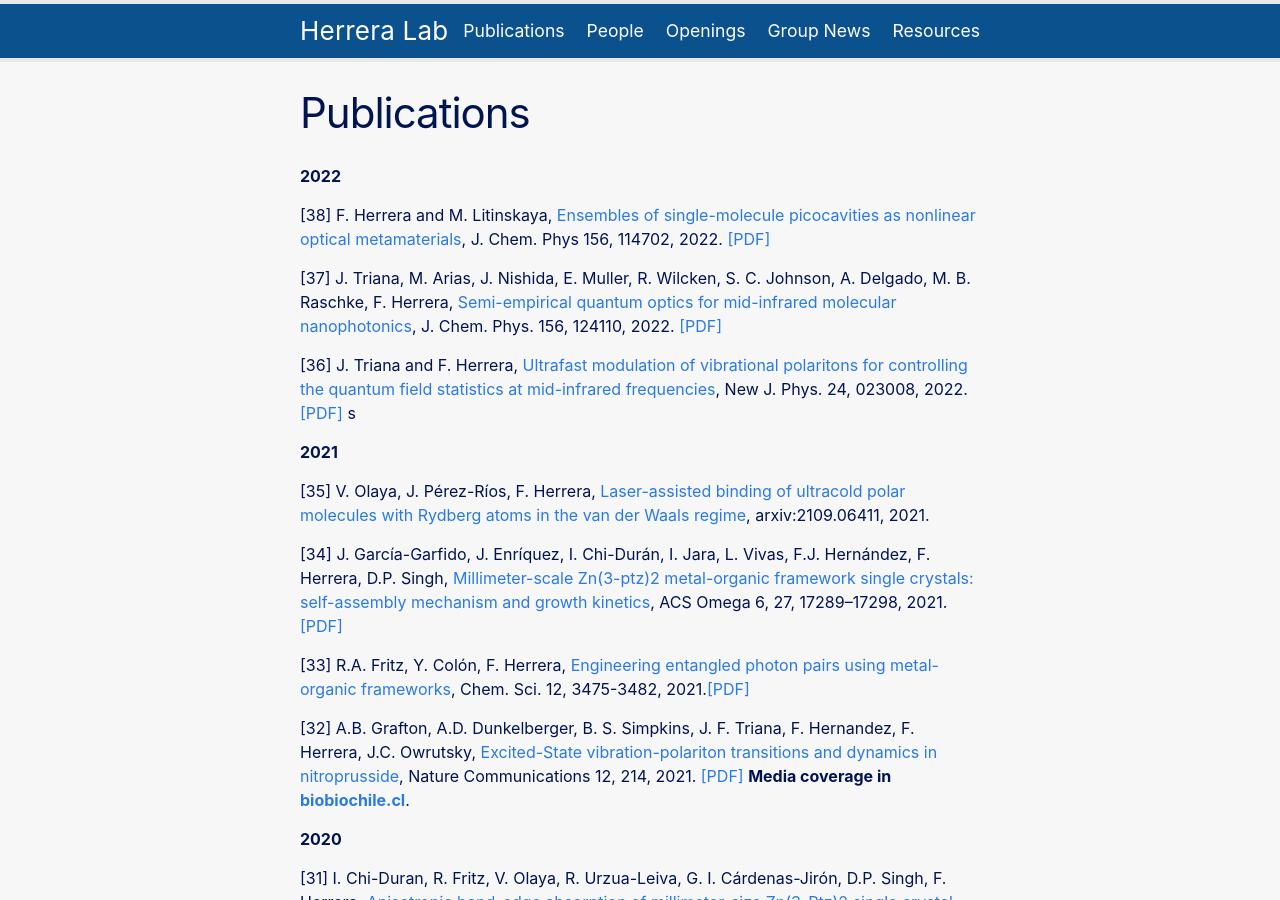
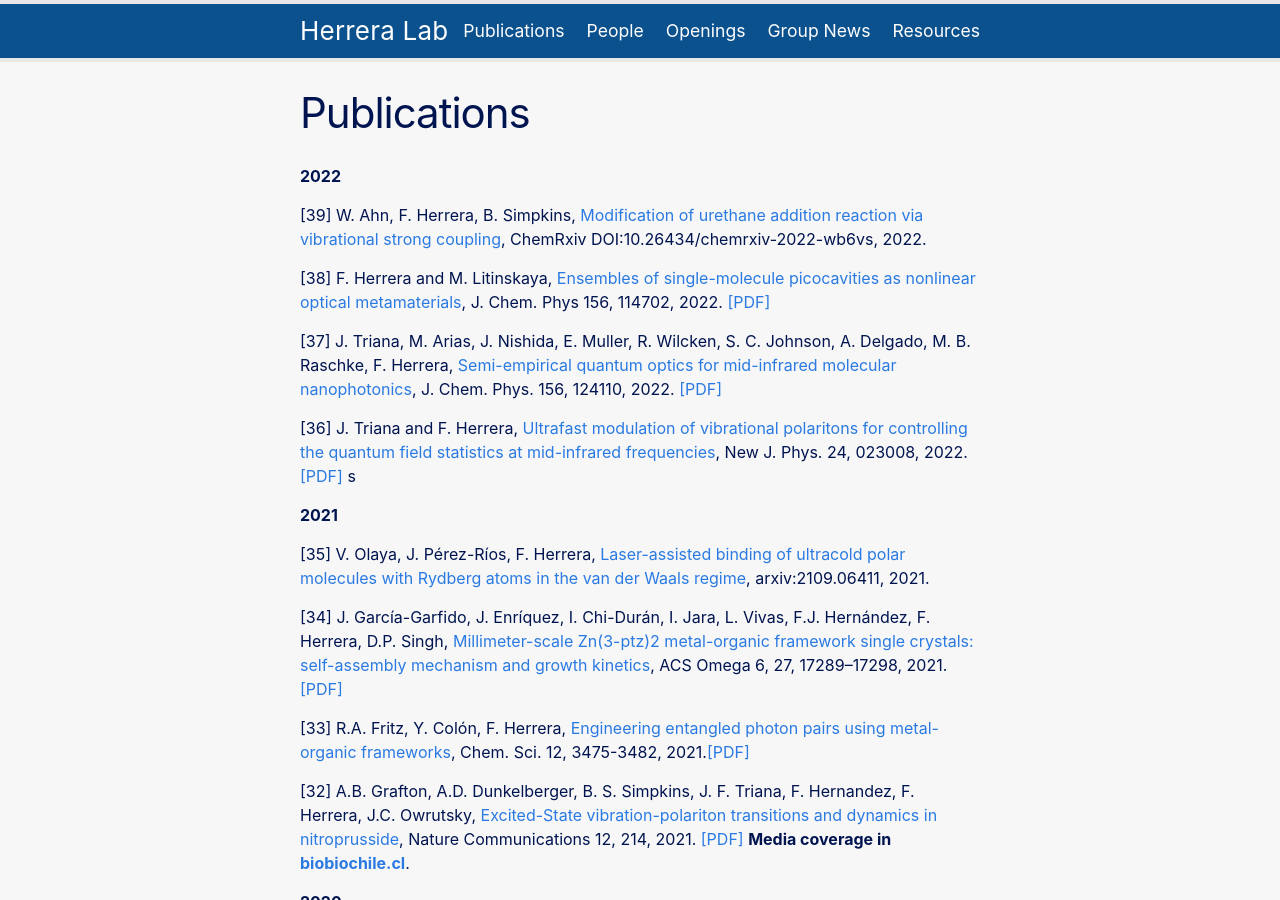
Before and after one commit to fherreralab/fherreralab.github.io, a Jekyll site: the page built from publications.md, in a window 1280 px wide and 900 px high. Built offline with Jekyll 4.4.1, drawn with Linux system fonts in a browser that asks for light colours.

Commit message:
added publication

```diff
--- a/publications.md
+++ b/publications.md
@@ -5,6 +5,8 @@ permalink: /publications/
 ---
 
 **2022**
+
+[39] W. Ahn, F. Herrera, B. Simpkins, [Modification of urethane addition reaction via vibrational strong coupling](https://doi.org/10.26434/chemrxiv-2022-wb6vs), ChemRxiv DOI:10.26434/chemrxiv-2022-wb6vs, 2022.
 
 [38] F. Herrera and M. Litinskaya, [Ensembles of single-molecule picocavities as nonlinear optical metamaterials](https://aip.scitation.org/doi/10.1063/5.0080063), J. Chem. Phys 156, 114702, 2022. [[PDF]]({{ "/assets/papers/2022 Disordered ensembles of strongly coupled single-molecule plasmonic picocavities as nonlinear optical metamaterials.pdf" | absolute_url}})
 
```
Also changed, not shown: 2 other files.
